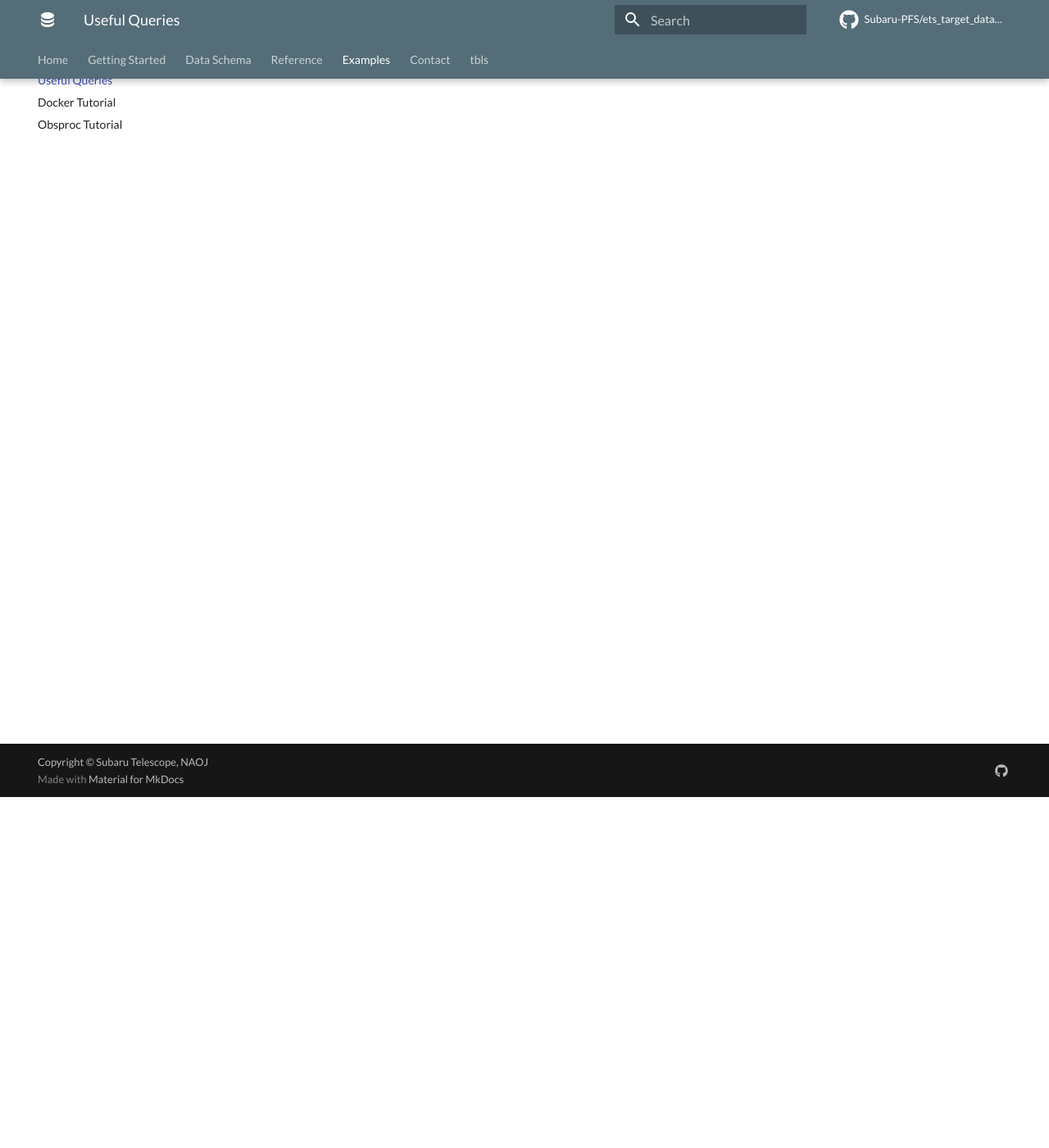
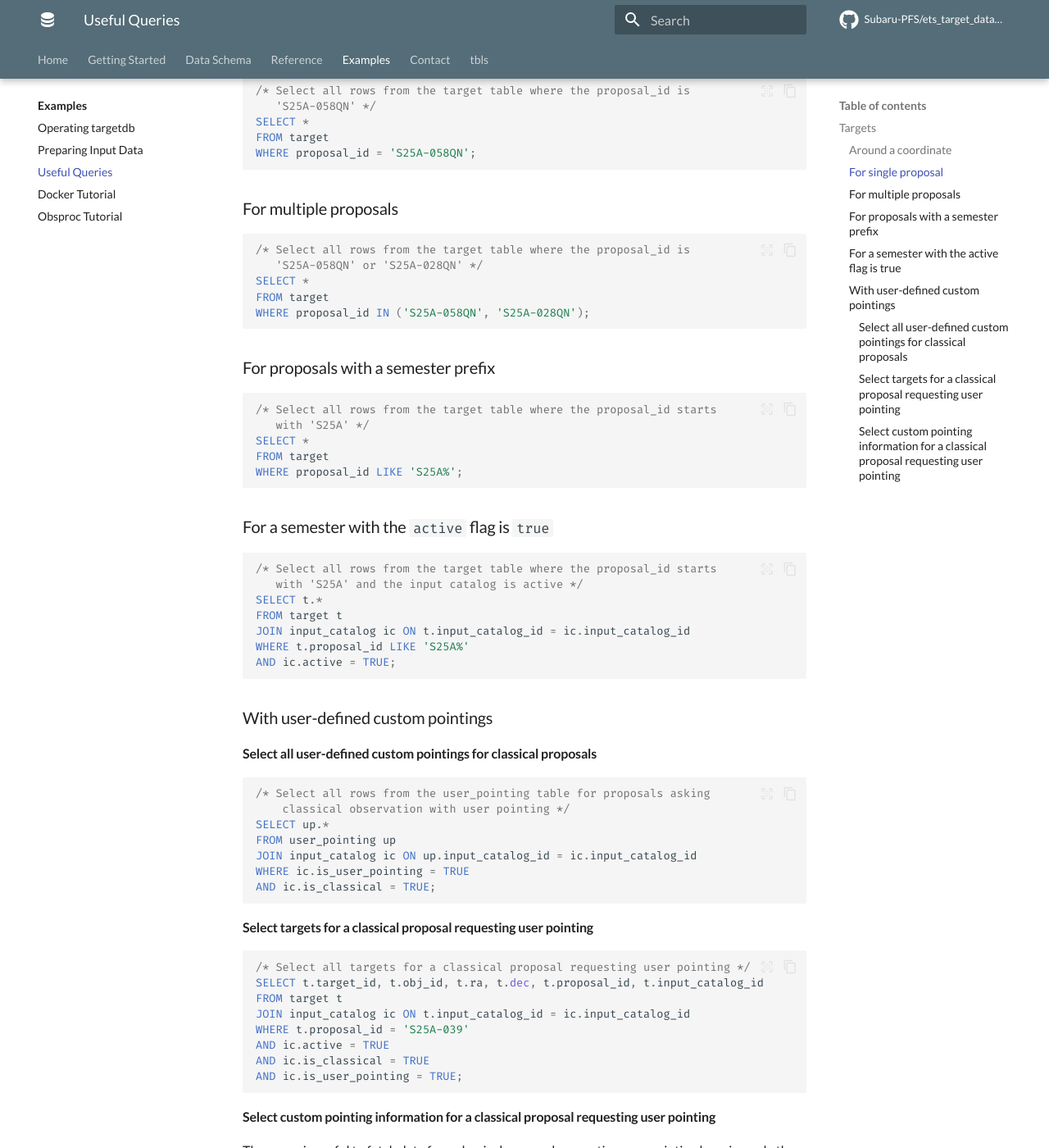
Before and after one commit to Subaru-PFS/ets_target_database, an MkDocs documentation site: the page built from docs/examples/queries.md, in a window 1280 px wide and 1400 px high, scrolled down 428 px. Shown: the whole window at 82% size. Built offline with MkDocs 1.6.1 and Material for MkDocs 9.7.7, drawn with Linux system fonts in a browser that asks for light colours; plug-ins that fetch from the network failed and are left out; comment, search, counter and statistics services are not loaded; some of the changed text lies outside the part shown.

Commit message:
add some useful queries

````diff
--- a/docs/examples/queries.md
+++ b/docs/examples/queries.md
@@ -1,13 +1,103 @@
 # Useful Queries
 
-## Cone search around a coordinate
+## Targets
 
-You can search for targets within a certain radius from a give coordinate by using Q3C.
+### Around a coordinate
 
 ```sql
 /* Select 10 objects within r=1 deg from the center of
    the COSMOS region (RA=150, Dec=2) */
 SELECT * FROM target
-    WHERE q3c_radial_query(ra, dec, 150.0, 2.0, 1.0)
-    LIMIT 10;
+WHERE q3c_radial_query(ra, dec, 150.0, 2.0, 1.0)
+LIMIT 10;
 ```
+
+### For single proposal
+
+```sql
+/* Select all rows from the target table where the proposal_id is
+   'S25A-058QN' */
+SELECT *
+FROM target
+WHERE proposal_id = 'S25A-058QN';
+```
+
+### For multiple proposals
+
+```sql
+/* Select all rows from the target table where the proposal_id is
+   'S25A-058QN' or 'S25A-028QN' */
+SELECT *
+FROM target
+WHERE proposal_id IN ('S25A-058QN', 'S25A-028QN');
+```
+
+### For proposals with a semester prefix
+
+```sql
+/* Select all rows from the target table where the proposal_id starts
+   with 'S25A' */
+SELECT *
+FROM target
+WHERE proposal_id LIKE 'S25A%';
+```
+
+### For a semester with the `active` flag is `true`
+
+```sql
+/* Select all rows from the target table where the proposal_id starts
+   with 'S25A' and the input catalog is active */
+SELECT t.*
+FROM target t
+JOIN input_catalog ic ON t.input_catalog_id = ic.input_catalog_id
+WHERE t.proposal_id LIKE 'S25A%'
+AND ic.active = TRUE;
+```
+
+### With user-defined custom pointings
+
+#### Select all user-defined custom pointings for classical proposals
+
+```sql
+/* Select all rows from the user_pointing table for proposals asking
+    classical observation with user pointing */
+SELECT up.*
+FROM user_pointing up
+JOIN input_catalog ic ON up.input_catalog_id = ic.input_catalog_id
+WHERE ic.is_user_pointing = TRUE
+AND ic.is_classical = TRUE;
+```
+
+#### Select targets for a classical proposal requesting user pointing
+
+```sql
+/* Select all targets for a classical proposal requesting user pointing */
+SELECT t.target_id, t.obj_id, t.ra, t.dec, t.proposal_id, t.input_catalog_id
+FROM target t
+JOIN input_catalog ic ON t.input_catalog_id = ic.input_catalog_id
+WHERE t.proposal_id = 'S25A-039'
+AND ic.active = TRUE
+AND ic.is_classical = TRUE
+AND ic.is_user_pointing = TRUE;
+```
+
+#### Select custom pointing information for a classical proposal requesting user pointing
+
+The query is useful to fetch data for a classical proposal requesting user pointing by using only the `proposal_id`.
+
+```sql
+/* Select all user pointing information for a classical proposal requesting user pointing */
+SELECT up.user_pointing_id, up.ppc_code, up.ppc_ra, up.ppc_dec, up.ppc_pa,
+       up.ppc_resolution, up.ppc_priority, up.input_catalog_id
+FROM user_pointing up
+JOIN input_catalog ic ON up.input_catalog_id = ic.input_catalog_id
+WHERE ic.active = TRUE
+AND ic.is_classical = TRUE
+AND ic.is_user_pointing = TRUE
+AND EXISTS (
+    SELECT 1
+    FROM target t
+    WHERE t.input_catalog_id = ic.input_catalog_id
+    AND t.proposal_id = 'S25A-039'
+);
+```
````
